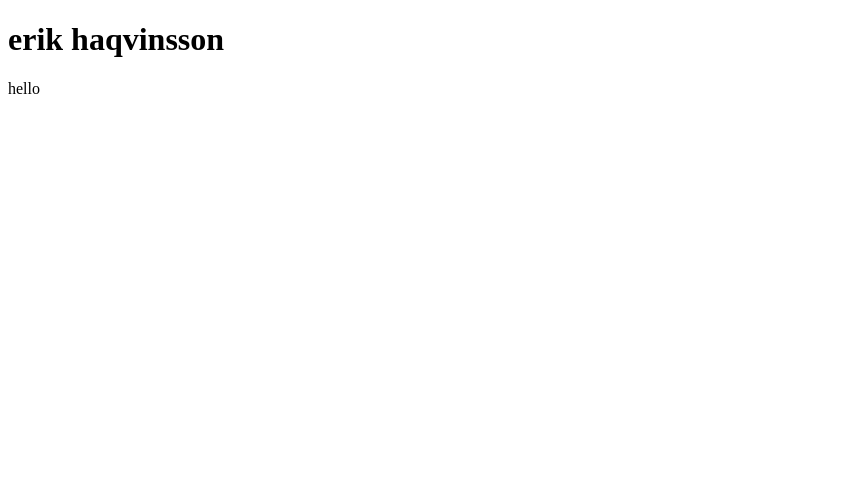
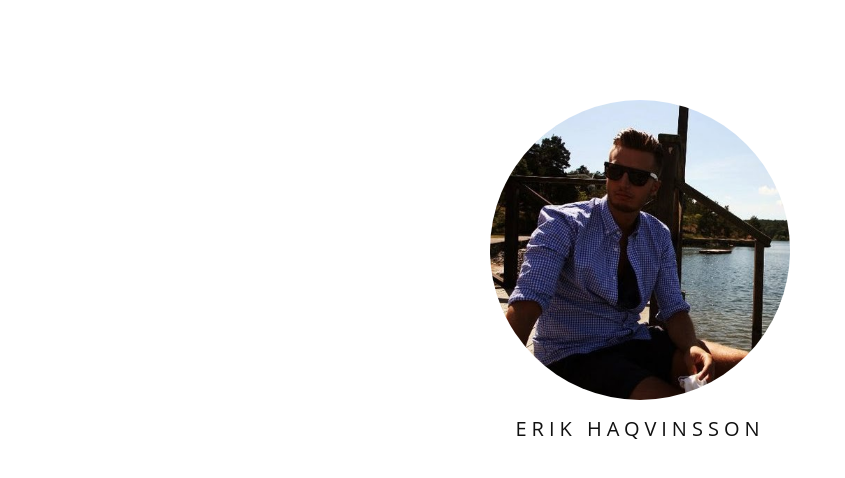
Before and after one commit to erikhaq/erikhaq.github.io, a plain HTML site: page index.html in a window 1280 px wide. Shown: the whole page, without its empty margins (0-845 px from the left). Drawn offline with Linux system fonts and the light colour scheme.

Commit message:
add picture

```diff
--- a/index.html
+++ b/index.html
@@ -2,13 +2,17 @@
 <html>
 
 <head>
+  <meta charset="utf-8">
+  <link rel="stylesheet" type="text/css" href="styles/style.css">
   <title>erik haqvinsson</title>
 </head>
 
 <body>
 
-<h1>erik haqvinsson</h1>
-<p>hello</p>
+  <div class="content">
+    <img class="photo" src="erik.jpg" alt="helloo" />
+    <div class="info"><a href="mailto:erikhaq@gmail.com">ERIK HAQVINSSON</a></div>
+  </div>
 
 </body>
 </html>
--- /dev/null
+++ b/styles/style.css
@@ -0,0 +1,37 @@
+html, body {
+  width: 100%;
+  margin: 0;
+  font-family: 'Open Sans', sans-serif;
+}
+
+img {
+  width: 300px;
+  -webkit-animation: rotate-in 1s ease-out;
+  -moz-animation: rotate-in 1s ease-out;
+  -o-animation: rotate-in 1s ease-out;
+  animation: rotate-in 1s ease-out;
+  -webkit-border-radius: 50%;
+  -moz-border-radius: 50%;
+  border-radius: 50%;
+}
+.content {
+  margin: 100px;
+  text-align: center;
+
+}
+
+.info {
+  margin: 10px;
+  text-align: center;
+  font-size: 20px;
+  letter-spacing: 5px;
+}
+
+a {
+  text-decoration: none solid;
+  color: #111;
+}
+
+a:hover {
+  color: #444;
+}
```
Also changed, not shown: erik.jpg (added).
